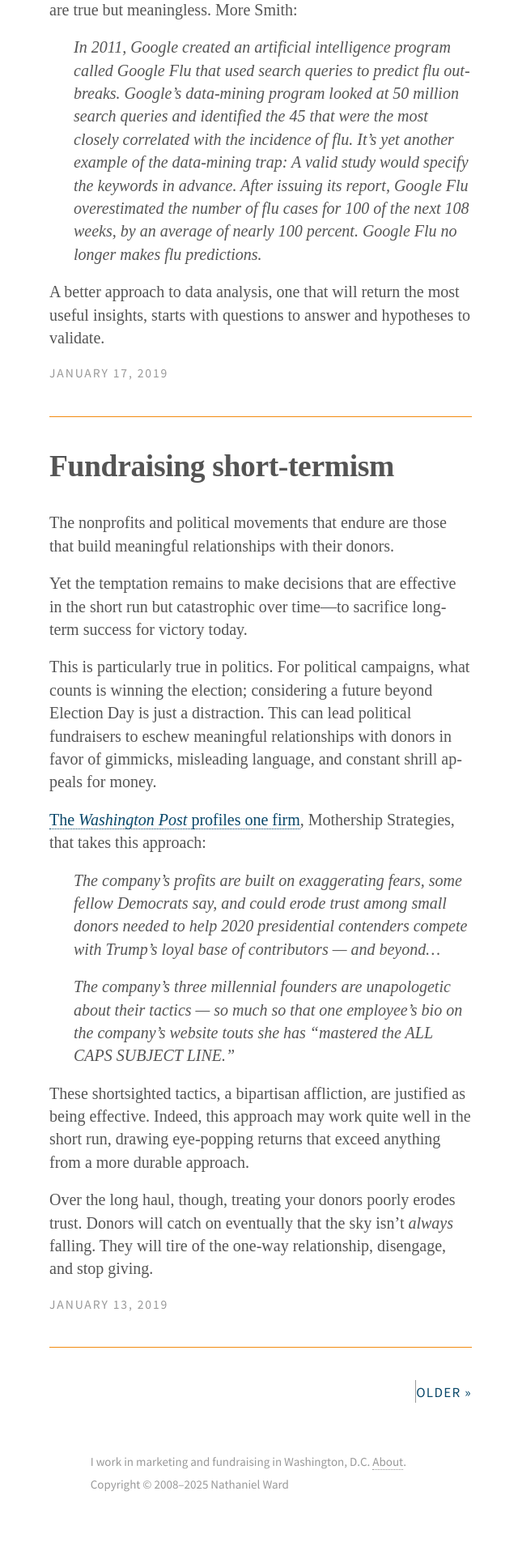
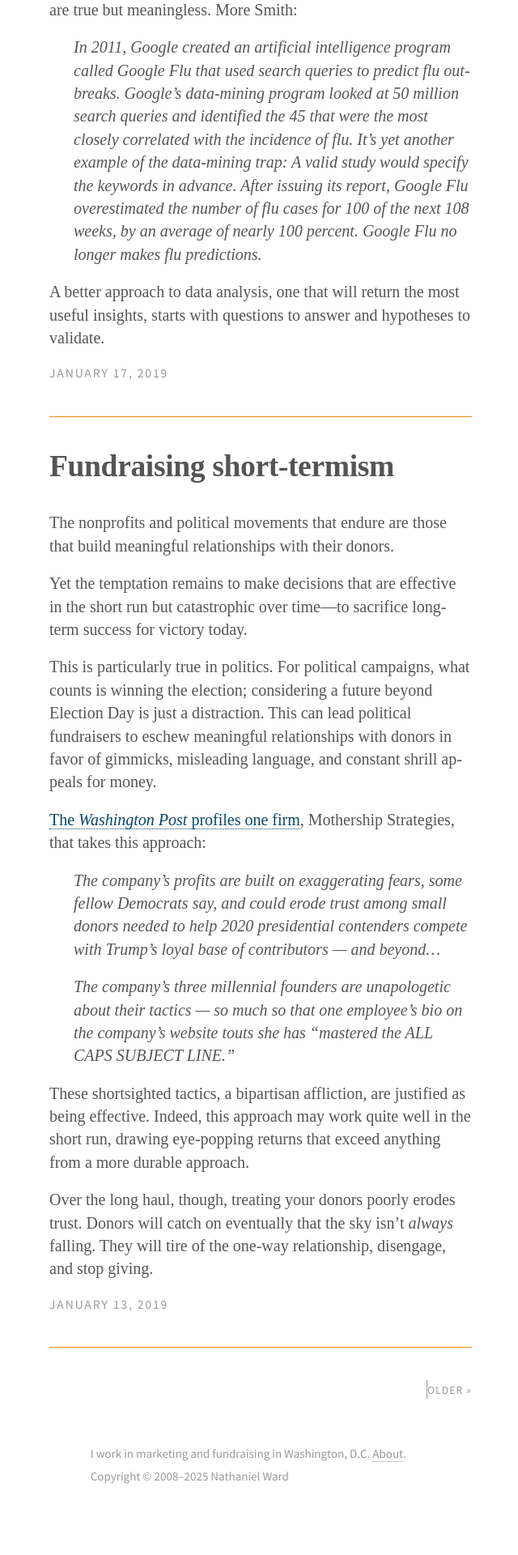
Before and after one commit to nathanielward/nathanielward.github.io, a Jekyll site: the page built from index.html, in a window 1280 px wide. Shown: the part 3538-5458 px from the top of the page at 81% size, without its empty margins (318-958 px from the left). Built offline with Jekyll 4.4.1, drawn with Linux system fonts in a browser that asks for light colours; some web fonts are replaced; the list of posts is cut into pages by our own code.

Commit message:
Update _ui.scss

```diff
--- a/_sass/_ui.scss
+++ b/_sass/_ui.scss
@@ -365,6 +365,10 @@ em, i{ font-style: italic; }
   margin: var(--rh-4) 0 0;
   padding: 0;
   text-align: left;
+  font-family: var(--sans);
+  font-size: 0.8em;       /* between footer (0.75) and body */
+  line-height: 1.4;
+  color: var(--c-meta);
 }
 
 .pagination ul{
@@ -380,6 +384,12 @@ em, i{ font-style: italic; }
 .pagination li{
   display: block;
   padding: 0;
+}
+
+.pagination a{
+  letter-spacing: 0.08em;
+  text-transform: uppercase;
+  color: inherit;
 }
 
 /* Newer left, Older right */
```
